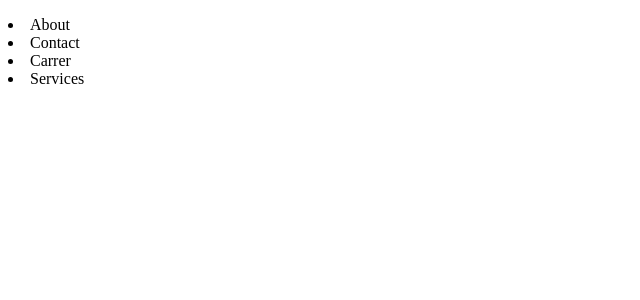
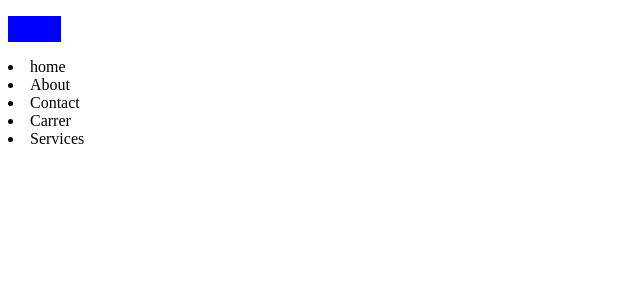
Before and after one commit to karanjoshi-kj/REACT, a React (Vite) app in the folder demo/: page / in a window 1280 px wide. Shown: the top 300 px of the page, without its empty margins (0-640 px from the left). Built offline with nearby package versions, Linux system fonts and the light colour scheme.

Commit message:
LEARN HOW TO APPLY MULTIPLE CSS IN A SINGLE JSX FILE

```diff
--- a/demo/src/components/navbar4/Navbar4.jsx
+++ b/demo/src/components/navbar4/Navbar4.jsx
@@ -3,8 +3,11 @@ import obj from "../styles/Navbar4.module.css"
 const Navbar4 = () => {
   return (
     <div>
-        {/* FIRST METHOD TO APPLY MULTIPLE CSS IS STRING LITERALS */}
+        {/* FIRST METHOD TO APPLY MULTIPLE CSS IS STRING LITERALS . */}
       <ul className={`${obj.firstcss} ${obj.secondcss}`}  />
+
+        {/* SECOND METHOD TO APPLY MULTIPLE CSS IS JOIN METHOD . */}
+      <li className={[obj.licolor , obj.listyle].join("")}>home</li>
 
       <li>About</li>
       <li>Contact</li>
--- a/demo/src/components/styles/Navbar4.module.css
+++ b/demo/src/components/styles/Navbar4.module.css
@@ -3,5 +3,15 @@
 }
 
 .secondcss{
-    color: aqua;
+    background-color: blue;
+    height: 2vmax;
+    width: 1vmax;
 }
+
+.licolor{
+    background-color: antiquewhite;
+}
+
+.listyle{
+
+}
```
